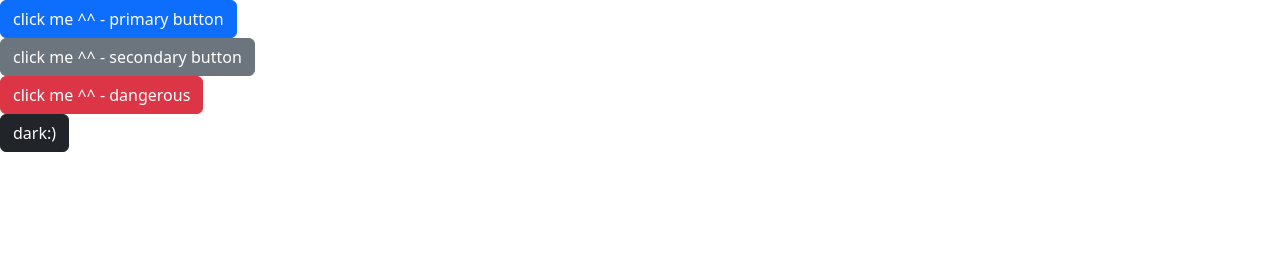
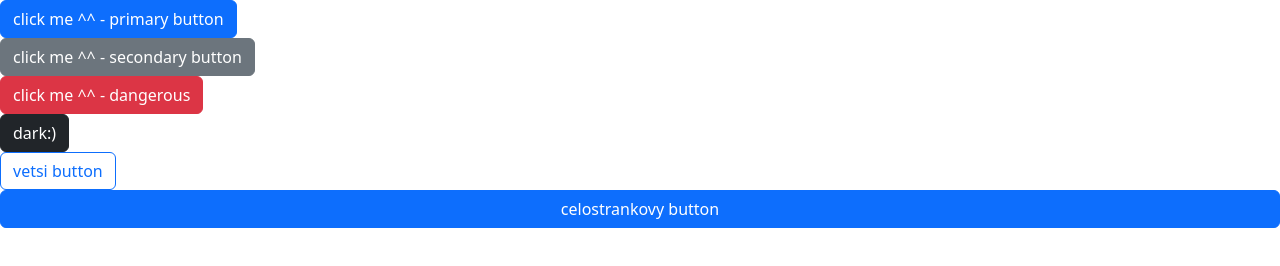
Before and after one commit to steveruu/bootstrap-tests, a plain HTML site: page index.html in a window 1280 px wide. Drawn offline with nearby package versions, Linux system fonts and the light colour scheme.

Commit message:
sdffsdgsdhdgnhs

```diff
--- a/index.html
+++ b/index.html
@@ -1,5 +1,6 @@
 <!DOCTYPE html>
 <html lang="en">
+
 <head>
     <meta charset="UTF-8">
     <meta http-equiv="X-UA-Compatible" content="IE=edge">
@@ -7,14 +8,25 @@
     <title>první Bootstrap stránka</title>
 
     <!-- import BOOTSTRAP z CDN -->
-    <link href="https://cdn.jsdelivr.net/npm/bootstrap@5.3.0-alpha1/dist/css/bootstrap.min.css" rel="stylesheet" integrity="sha384-GLhlTQ8iRABdZLl6O3oVMWSktQOp6b7In1Zl3/Jr59b6EGGoI1aFkw7cmDA6j6gD" crossorigin="anonymous">
-    <script src="https://cdn.jsdelivr.net/npm/bootstrap@5.3.0-alpha1/dist/js/bootstrap.bundle.min.js" integrity="sha384-w76AqPfDkMBDXo30jS1Sgez6pr3x5MlQ1ZAGC+nuZB+EYdgRZgiwxhTBTkF7CXvN" crossorigin="anonymous"></script>
+    <link href="https://cdn.jsdelivr.net/npm/bootstrap@5.3.0-alpha1/dist/css/bootstrap.min.css" rel="stylesheet"
+        integrity="sha384-GLhlTQ8iRABdZLl6O3oVMWSktQOp6b7In1Zl3/Jr59b6EGGoI1aFkw7cmDA6j6gD" crossorigin="anonymous">
+    <script src="https://cdn.jsdelivr.net/npm/bootstrap@5.3.0-alpha1/dist/js/bootstrap.bundle.min.js"
+        integrity="sha384-w76AqPfDkMBDXo30jS1Sgez6pr3x5MlQ1ZAGC+nuZB+EYdgRZgiwxhTBTkF7CXvN"
+        crossorigin="anonymous"></script>
+
+
 </head>
+
 <body>
     <button type="button" class="btn btn-primary">click me ^^ - primary button</button><br>
     <button type="button" class="btn btn-secondary">click me ^^ - secondary button</button><br>
     <button type="button" class="btn btn-danger">click me ^^ - dangerous</button><br>
-    <button type="button" class="btn btn-dark">dark:)</button>
+    <button type="button" class="btn btn-dark">dark:)</button><br>
+    <button type="button" class="btn btn-outline-primary">vetsi button</button>
 
+    <div class="d-grid gap-2">
+        <button class="btn btn-primary" type="button">celostrankovy button</button>
+    </div>
 </body>
+
 </html>
```
